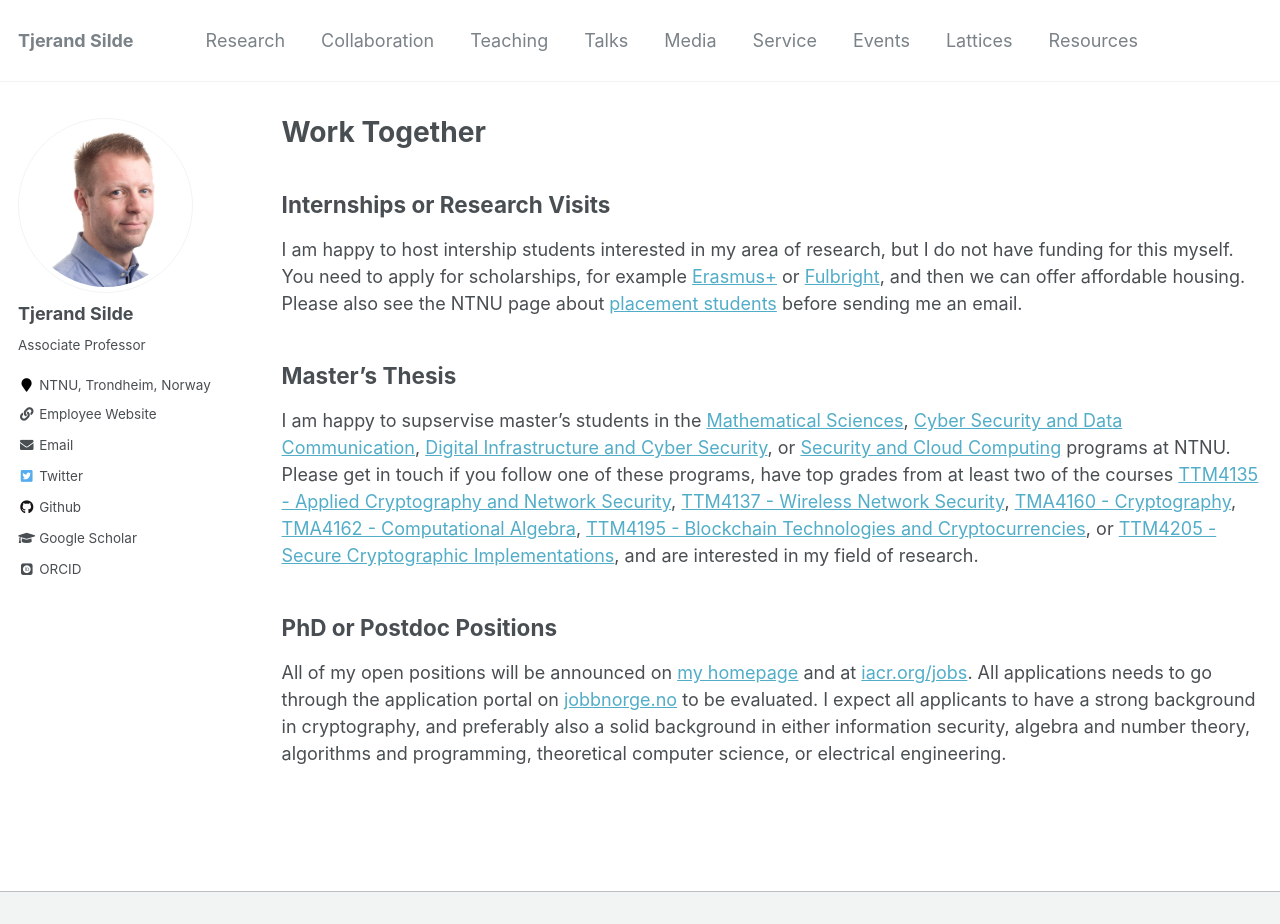
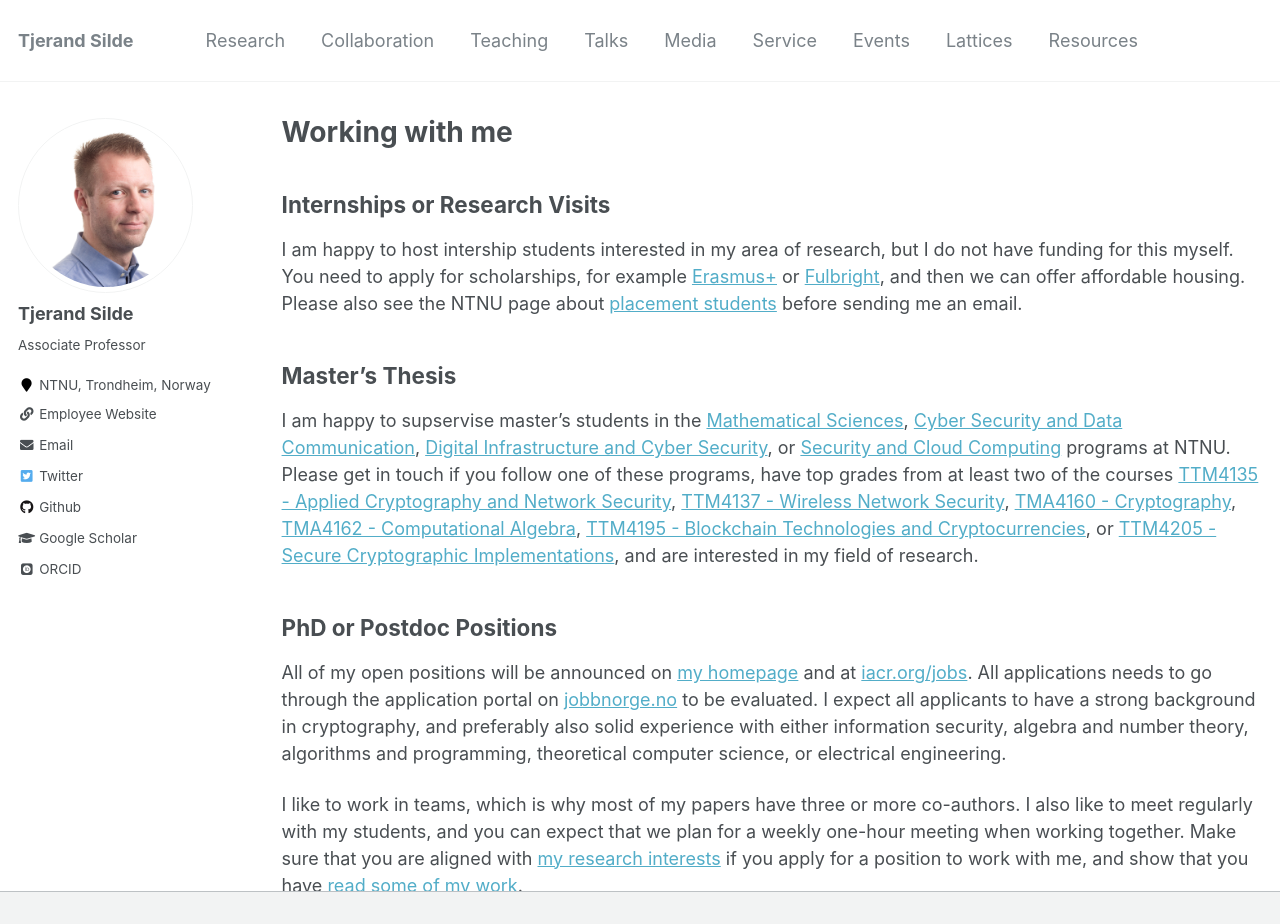
Before and after one commit to tjesi/tjesi.github.io, a Jekyll site: the page built from _pages/work.md, in a window 1280 px wide and 1120 px high, cut to the strip 0-924 px from the top of the window. Built offline with Jekyll 4.4.1, drawn with Linux system fonts in a browser that asks for light colours; some web fonts are replaced.

Commit message:
Update work.md

```diff
--- a/_pages/work.md
+++ b/_pages/work.md
@@ -1,6 +1,6 @@
 ---
 layout: archive
-title: "Work Together"
+title: "Working with me"
 permalink: /work/
 author_profile: true
 ---
@@ -8,9 +8,7 @@
 
 ## Internships or Research Visits
 
-I am happy to host intership students interested in my area of research, but I do not have funding for this myself.
-You need to apply for scholarships, for example [Erasmus+](https://erasmus-plus.ec.europa.eu) or [Fulbright](https://us.fulbrightonline.org), and then we can offer affordable housing.
-Please also see the NTNU page about [placement students](https://www.ntnu.edu/studies/placement) before sending me an email.
+I am happy to host intership students interested in my area of research, but I do not have funding for this myself. You need to apply for scholarships, for example [Erasmus+](https://erasmus-plus.ec.europa.eu) or [Fulbright](https://us.fulbrightonline.org), and then we can offer affordable housing. Please also see the NTNU page about [placement students](https://www.ntnu.edu/studies/placement) before sending me an email.
 
 ## Master's Thesis
 
@@ -19,4 +17,6 @@
 
 ## PhD or Postdoc Positions
 
-All of my open positions will be announced on [my homepage](https://tjerandsilde.no) and at [iacr.org/jobs](https://iacr.org/jobs). All applications needs to go through the application portal on [jobbnorge.no](https://www.jobbnorge.no/search/en) to be evaluated. I expect all applicants to have a strong background in cryptography, and preferably also a solid background in either information security, algebra and number theory, algorithms and programming, theoretical computer science, or electrical engineering.
+All of my open positions will be announced on [my homepage](https://tjerandsilde.no) and at [iacr.org/jobs](https://iacr.org/jobs). All applications needs to go through the application portal on [jobbnorge.no](https://www.jobbnorge.no/search/en) to be evaluated. I expect all applicants to have a strong background in cryptography, and preferably also solid experience with either information security, algebra and number theory, algorithms and programming, theoretical computer science, or electrical engineering.
+
+I like to work in teams, which is why most of my papers have three or more co-authors. I also like to meet regularly with my students, and you can expect that we plan for a weekly one-hour meeting when working together. Make sure that you are aligned with [my research interests](https://tjerandsilde.no) if you apply for a position to work with me, and show that you have [read some of my work](https://tjerandsilde.no/research).
```
